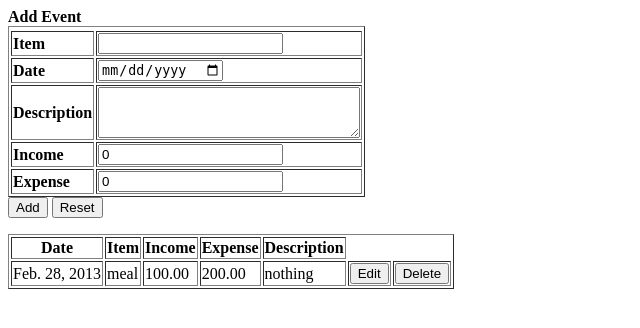
After one commit to lookflying/lsecret_new, a Django app: page /account/1/ in a window 1280 px wide. The commit adds this page. Shown: the top 328 px of the page, without its empty margins (0-640 px from the left). Run offline with Django 3.2, Linux system fonts and the light colour scheme; data comes from the database, SQL or seed files in the repository; both versions use the stored data as it was after the commit; parts of the project's set-up code (start-up, migrations or seed data) failed here and were passed over.

Commit message:
add account.html

```diff
--- a/account/models.py
+++ b/account/models.py
@@ -23,4 +23,4 @@ class AccountEvent(models.Model):
 				return income - expense
 
 		def __unicode__(self):
-				return self.name
+				return self.item
--- a/account/views.py
+++ b/account/views.py
@@ -1 +1,28 @@
-# Create your views here.
+from django.http import HttpResponse, HttpResponseRedirect
+from django.shortcuts import render_to_response, get_object_or_404
+from django.core.urlresolvers import reverse
+from django.core.context_processors import csrf
+from django.template import RequestContext
+from account.models import *
+def view_account(request, account_id):
+		account = get_object_or_404(Account, pk=account_id)
+		event_list = AccountEvent.objects.filter(account=account_id)
+		return render_to_response('account/account.html', {'account': account, 'event_list': event_list}, context_instance=RequestContext(request))
+
+def process_event(request, event_id):
+		event = get_object_or_404(AccountEvent, pk=event_id)
+		account_id = event.account.id
+		if request.POST['action']== 'Edit':
+			pass
+		elif request.POST['action']== 'Delete':
+			event.delete()
+		else:
+			pass
+
+		return HttpResponseRedirect(reverse('account.views.view_account', args=(account_id,)))
+
+def add_event(request, account_id):
+		account = get_object_or_404(Account, pk=account_id)
+		event = AccountEvent(account_id=account_id, item=request.POST['item'], date=request.POST['date'], income=request.POST['income'], expense=request.POST['expense'], description=request.POST['description'])
+		event.save()
+		return HttpResponseRedirect(reverse('account.views.view_account', args=(account_id,)))
--- a/lsecret/urls.py
+++ b/lsecret/urls.py
@@ -25,6 +25,9 @@ urlpatterns = patterns('',
     url(r'^saving_plan/(?P<plan_id>\d+)/delete_progress/(?P<progress_id>\d+)/$', 'saving_plan.views.delete_progress'),
 	url(r'^saving_plan/add/', 'saving_plan.views.add_plan'),
 	url(r'^saving_plan/(?P<plan_id>\d+)/delete/$', 'saving_plan.views.delete_plan'),
+	url(r'^account/(?P<account_id>\d+)/$', 'account.views.view_account'),
+	url(r'^account/(?P<account_id>\d+)/add_event/$', 'account.views.add_event'),
+	url(r'^event/(?P<event_id>\d+)/$', 'account.views.process_event'),
 	# Uncomment the next line to enable the admin:
     url(r'^admin/', include(admin.site.urls)),
 )
--- /dev/null
+++ b/templates/account/account.html
@@ -0,0 +1,55 @@
+{% if account %}
+	<p><form action="/account/{{ account.id }}/add_event/" method="post">
+	{% csrf_token %}
+		<table border="1">
+			<tr><b>Add Event</b></tr>
+			<tr>
+				<td><b>Item</b></td>
+				<td><input type="text" name="item" value=""/></td>
+			</tr>
+			<tr>
+				<td><b>Date</b></td>
+				<td><input type="date" name="date" value=""/></td>
+			</tr>
+			<tr>
+				<td><b>Description</b></td>
+				<td><textarea name="description" rows="3" cols="30"></textarea></td>
+			</tr>
+			<tr>
+				<td><b>Income</b></td>
+				<td><input type="number" name="income" value="0" step="0.01" min="0"/></td>
+			</tr>
+			<tr>
+				<td><b>Expense</b></td>
+				<td><input type="number" name="expense" value="0" step="0.01" min="0"/></td>
+			</tr>
+		</table>
+		<input type="submit" name="add" value="Add"/>
+		<input type="reset" name="reset" value="Reset"/>
+	</form></p>
+	{% if event_list %}
+		<table border='1'>
+			<tr>
+				<th><b>Date</b></th>
+				<th><b>Item</b></th>
+				<th><b>Income</b></th>
+				<th><b>Expense</b></th>
+				<th><b>Description</b></th>
+			</tr>
+		{% for event in event_list %}
+			<tr>
+				<td>{{ event.date }}</td>
+				<td>{{ event.item }}</td>
+				<td>{{ event.income }}</td>
+				<td>{{ event.expense }}</td>
+				<td>{{ event.description }}</td>
+				<form action="/event/{{ event.id }}/" method="post">
+				{% csrf_token %}
+					<td><input type="submit" name="action" value="Edit"/></td>
+					<td><input type="submit" name="action" value="Delete"/></td>
+				</form>
+			</tr>
+		{% endfor %}
+		</table>
+	{% endif %}
+{% endif %}
--- a/templates/saving_plan/index.html
+++ b/templates/saving_plan/index.html
@@ -1,7 +1,7 @@
 <p><form action="/saving_plan/add/" method="post">
 {% csrf_token %}
 	<table border='1'>
-		<b>Add Plan</b>
+		<tr><b>Add Plan</b></tr>
 		<tr>
 			<td><b>Name</b></td>
 			<td><input type="text" name="name" /></td>
```
Also changed, not shown: lsecret_db.sqlite.
